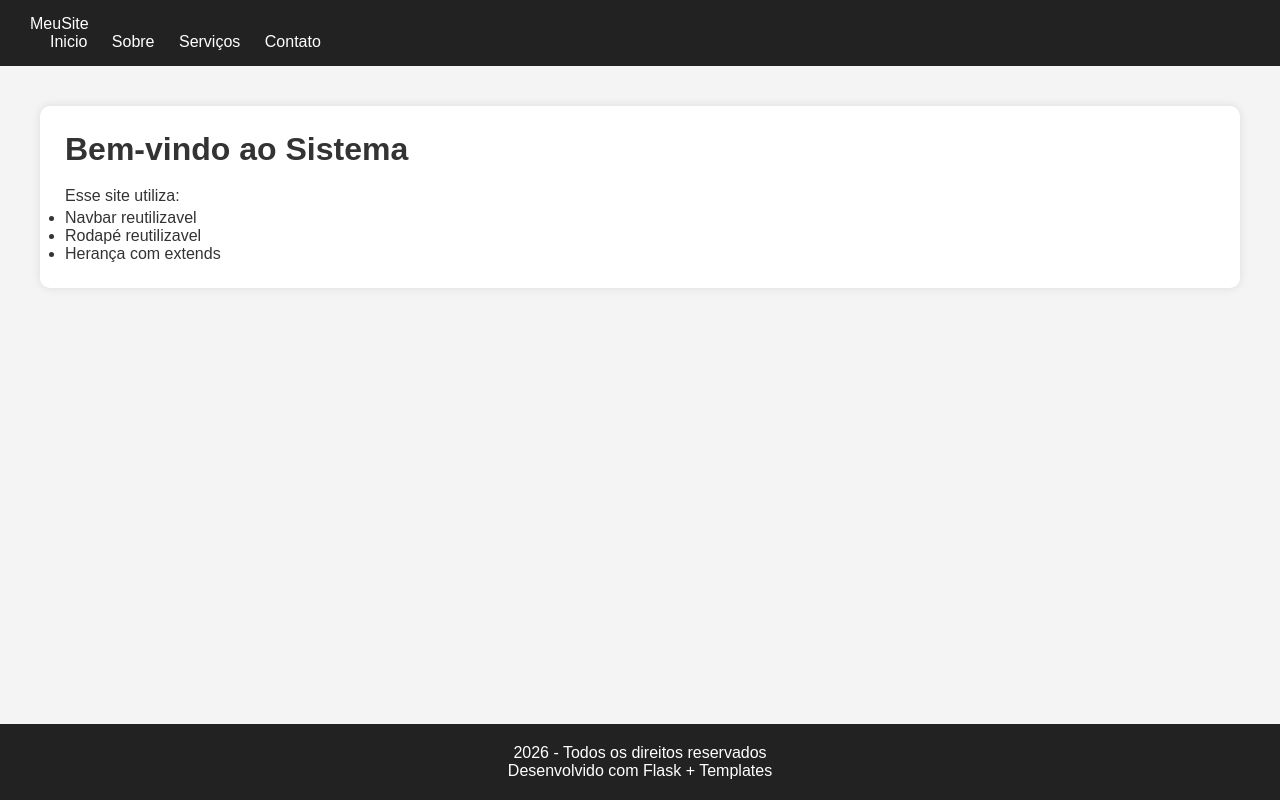
After one commit to FixyPy3r/UC-31-Back-End-29-04-26, a Flask app: template UC - 31 - Back End - (26-05-26)/templates/inicio.html in a window 1280 px wide. The commit adds this page. Run offline with Flask 3, Linux system fonts and the light colour scheme; the template is opened without the code that fills it, so the values that code supplies are empty; parts of the project's set-up code (start-up, migrations or seed data) failed here and were passed over.

Commit message:
Add files via upload

```diff
--- a/UC - 31 - Back End - (20-05-26)/foodexpress/templates/index.html
+++ b/UC - 31 - Back End - (20-05-26)/foodexpress/templates/index.html
@@ -30,6 +30,7 @@
     <button type="button" class="btn-close" data-bs-dismiss="alert"></button>
   </div>
 
+  <!-- CAROUSEL -->
   <div id="carousel" class="carousel slide" data-bs-ride="carousel">
     <div class="carousel-indicators">
       <button type="button" data-bs-target="#carousel" data-bs-slide-to="0" class="active"></button>
@@ -70,6 +71,7 @@
     </button>
   </div>
 
+  <!-- NOME E SLOGAN -->
   <div class="bg-dark text-white text-center py-5">
     <h1 class="display-4 fw-bold">FoodExpress</h1>
     <p class="lead">Rápido, gostoso e eficiente!</p>
--- a/UC - 31 - Back End - (20-05-26)/foodexpress/templates/pedidos.html
+++ b/UC - 31 - Back End - (20-05-26)/foodexpress/templates/pedidos.html
@@ -8,6 +8,7 @@
 </head>
 <body>
 
+  <!-- NAVBAR -->
   <nav class="navbar navbar-expand-lg navbar-dark bg-danger">
     <div class="container">
       <a class="navbar-brand fw-bold fs-4" href="/">FoodExpress</a>
@@ -25,11 +26,13 @@
     </div>
   </nav>
 
+  <!-- TÍTULO -->
   <div class="bg-dark text-white text-center py-4">
     <h2 class="fw-bold mb-1">Pedidos Recentes</h2>
     <p class="mb-0 text-muted">Acompanhe o status de cada pedido</p>
   </div>
 
+  <!-- TABELA DE PEDIDOS -->
   <div class="container my-5">
 
     <div class="d-flex justify-content-between align-items-center mb-3">
--- a/UC - 31 - Back End - (21-05-26)/ATV/app.py
+++ b/UC - 31 - Back End - (21-05-26)/ATV/app.py
@@ -10,7 +10,7 @@ def index():
 @app.route('/autenticar', methods=['GET'])
 def autenticar():
     usuario = request.args.get('usuario')
-    senha = request.args.get('senha')
+    senha = request.args.get('curso')
     cidade = request.args.get('cidade')
     return render_template('autenticar.html', usuario=usuario, senha=senha, cidade=cidade)
 
--- a/UC - 31 - Back End - (21-05-26)/ATV/templates/login.html
+++ b/UC - 31 - Back End - (21-05-26)/ATV/templates/login.html
@@ -12,10 +12,10 @@
         <input type="text" name="usuario">
 
         <label>Curso: </label>
-        <input type="text" name="senha">
+        <input type="text" name="curso">
 
         <label for="cidade">Cidade: </label>
-        <input type="text" name="cidade">
+        <input type="city" name="cidade">
 
         <button type="submit">Entrar</button>
     </form>
--- /dev/null
+++ b/UC - 31 - Back End - (26-05-26)/templates/base.html
@@ -0,0 +1,123 @@
+<!DOCTYPE html>
+<html lang="en">
+<head>
+    <meta charset="UTF-8">
+    <meta name="viewport" content="width=device-width, initial-scale=1.0">
+
+    <title>
+        {% block title %}
+        Meu Sistema
+        {% endblock %}
+    </title>
+
+     <style>
+
+        *{
+            margin: 0;
+            padding: 0;
+            box-sizing: border-box;
+        }
+
+        body{
+            font-family: Arial, Helvetica, sans-serif;
+            background-color: #f4f4f4;
+            color: #333;
+
+            display: flex;
+            flex-direction: column;
+            min-height: 100vh;
+        }
+
+        header{
+            background-color: #222;
+            color: white;
+            padding: 15px 30px;
+        }
+
+        .navbar{
+            display: flex;
+            justify-content: space-between;
+            align-items: center;
+        }
+
+        .logo{
+            font-size: 24px;
+            font-weight: bold;
+        }
+
+        .menu a{
+            color: white;
+            text-decoration: none;
+            margin-left: 20px;
+            transition: 0.3s;
+        }
+
+        .menu a:hover{
+            color: #00bfff;
+        }
+
+        main{
+            flex: 1;
+            padding: 40px;
+        }
+
+        .card{
+            background-color: white;
+            padding: 25px;
+            border-radius: 10px;
+            box-shadow: 0px 0px 10px rgba(0,0,0,0.1);
+        }
+
+        .card h1{
+            margin-bottom: 15px;
+        }
+
+        .card p{
+            line-height: 1.6;
+        }
+
+        footer{
+            background-color: #222;
+            color: white;
+            text-align: center;
+            padding: 20px;
+            margin-top: 30px;
+        }
+
+    </style>
+
+</head>
+<body>
+
+    <header>
+
+        <div class="navbar">
+            MeuSite
+        </div>
+
+        <div class="menu">
+            <a href="/">Inicio</a>
+            <a href="/sobre">Sobre</a>
+            <a href="/servicos">Serviços</a>
+            <a href="/contato">Contato</a>
+
+        </div>
+
+    </header>
+
+    <main>
+        {% block conteudo %}
+        {% endblock %}
+    </main>
+
+    <footer>
+        <p>
+            2026 - Todos os direitos reservados
+        </p>
+
+        <p>
+            Desenvolvido com Flask + Templates
+        </p>
+    </footer>
+</body>
+</html>
--- /dev/null
+++ b/UC - 31 - Back End - (26-05-26)/templates/inicio.html
@@ -0,0 +1,24 @@
+{% extends "base.html" %}
+
+{% block titulo %}
+Página Inicial
+{% endblock %}
+
+{% block conteudo %}
+
+
+<div class="card">
+    <h1>Bem-vindo ao Sistema</h1>
+
+    <p>
+        Esse site utiliza:
+    </p>
+
+    <ul>
+        <li>Navbar reutilizavel</li>
+        <li>Rodapé reutilizavel</li>
+        <li>Herança com extends</li>
+    </ul>
+</div>
+
+{% endblock %}
--- /dev/null
+++ b/UC - 31 - Back End - (29-04-26)/Gabi ensinamento/app.py
@@ -0,0 +1,47 @@
+from flask import Flask, render_template
+
+app = Flask(__name__)
+
+@app.route('/index')
+def index():
+    return render_template('index.html')
+
+@app.route('/contato')
+def contato():
+    nome="Vitor"
+    return render_template('index.html', title='Página inicial', nome=nome)
+
+@app.route('/usuario')
+def usuario():
+    usuario = {'nome:', 'Gaby', 'email:', 'cortezyasmin@gmail.com'}
+    return render_template('index.html', title='Página Inicial', usuario=usuario, nome=None)
+
+@app.route('/dados', defaults={"nome":"usuário comum"})
+@app.route('/dados/<nome>')
+def dados(nome):
+    return f'olá, {nome}!'
+
+@app.route('/semestre/<int:x')
+def semestre(x):
+    return 'Estamos no semestre ' + str(x)
+
+@app.route('/pagament/<float:valor>')
+def pagamento(valor):
+    return 'Você pagou: ' + str(valor)
+
+@app.route('/somar', defaults={"n1": "0", "n2": "0"})
+@app.route('/somar/<int:n1>/<int:n2>')
+def somar(n1, n2):
+        resultado = n1 + n2
+        return str(resultado)
+
+@app.route('/soma', defauts={"n1": "0", "n2": "0"})
+@app.route('/soma/<int:n1>/<int:n2>')
+def soma (n1,n2):
+    resultado = n1 + n2
+    return render_template('somar.html', n1=n1, n2=n2, resultado=resultado)
+
+
+
+if __name__ == '__main__':
+    app.run(debug=True)
```
Also changed, not shown: UC - 31 - Back End - (02-06-26)/main.py (added, +19 -0 lines), UC - 31 - Back End - (02-06-26)/templates/cadastro.html (added, +17 -0 lines), UC - 31 - Back End - (06-05-26)/Templates/somar.html (added, +14 -0 lines), UC - 31 - Back End - (26-05-26)/login.py (added, +18 -0 lines), UC - 31 - Back End - (26-05-26)/templates/sobre.html (added, +20 -0 lines), UC - 31 - Back End - (29-04-26)/Gabi ensinamento/Templates/index.html (added, +45 -0 lines), UC - 31 - Back End - (30-04-26)/app.py (added, +18 -0 lines), UC - 31 - Back End - (05-05-26)/app.py (added), UC - 31 - Back End - (29-04-26)/Gabi ensinamento/static/Dmc.jpg (added), UC - 31 - Back End - (29-04-26)/Gabi ensinamento/static/Leon.jpg (added), UC - 31 - Back End - (29-04-26)/Gabi ensinamento/static/Pragmata.png (added).
